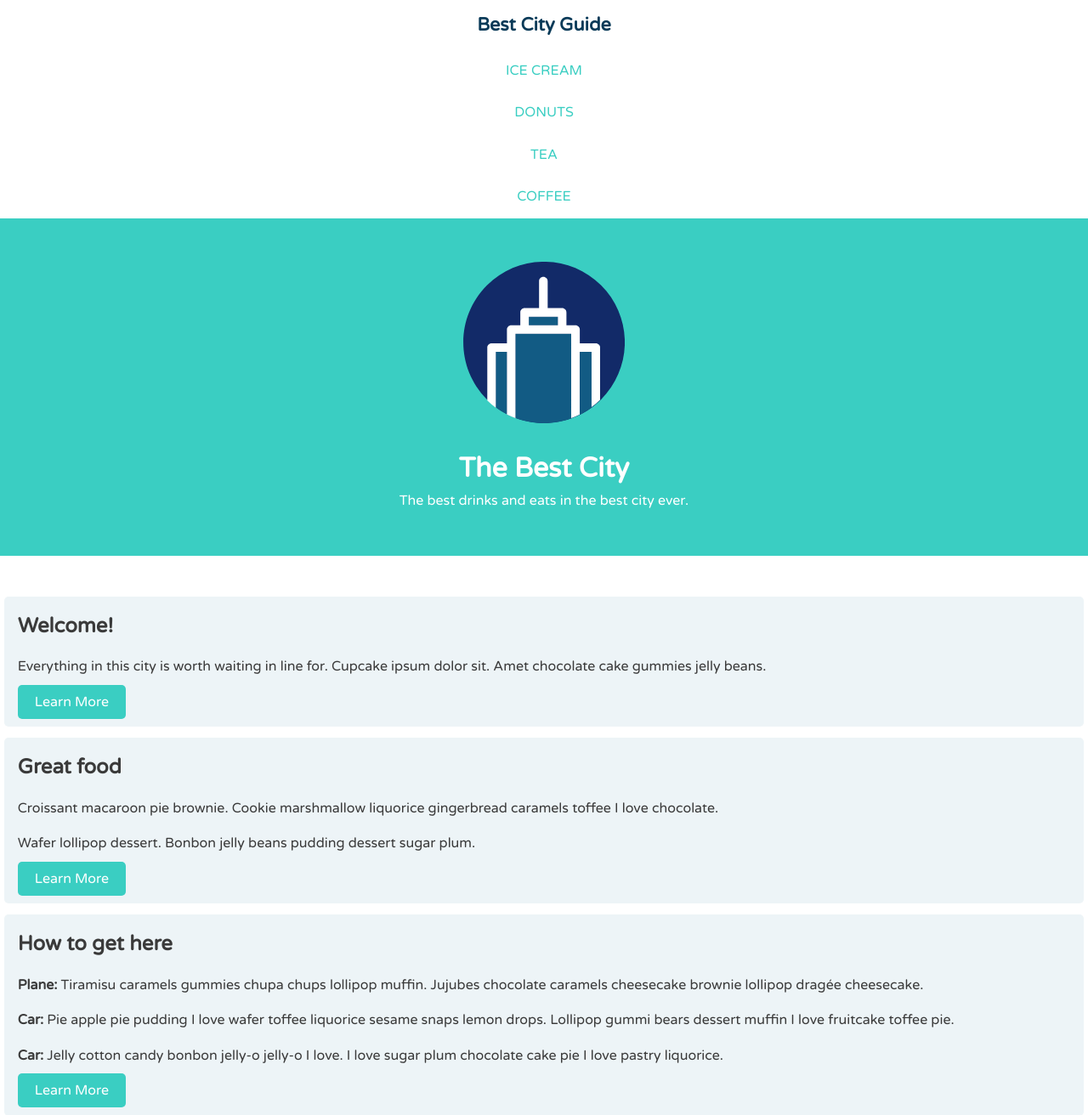
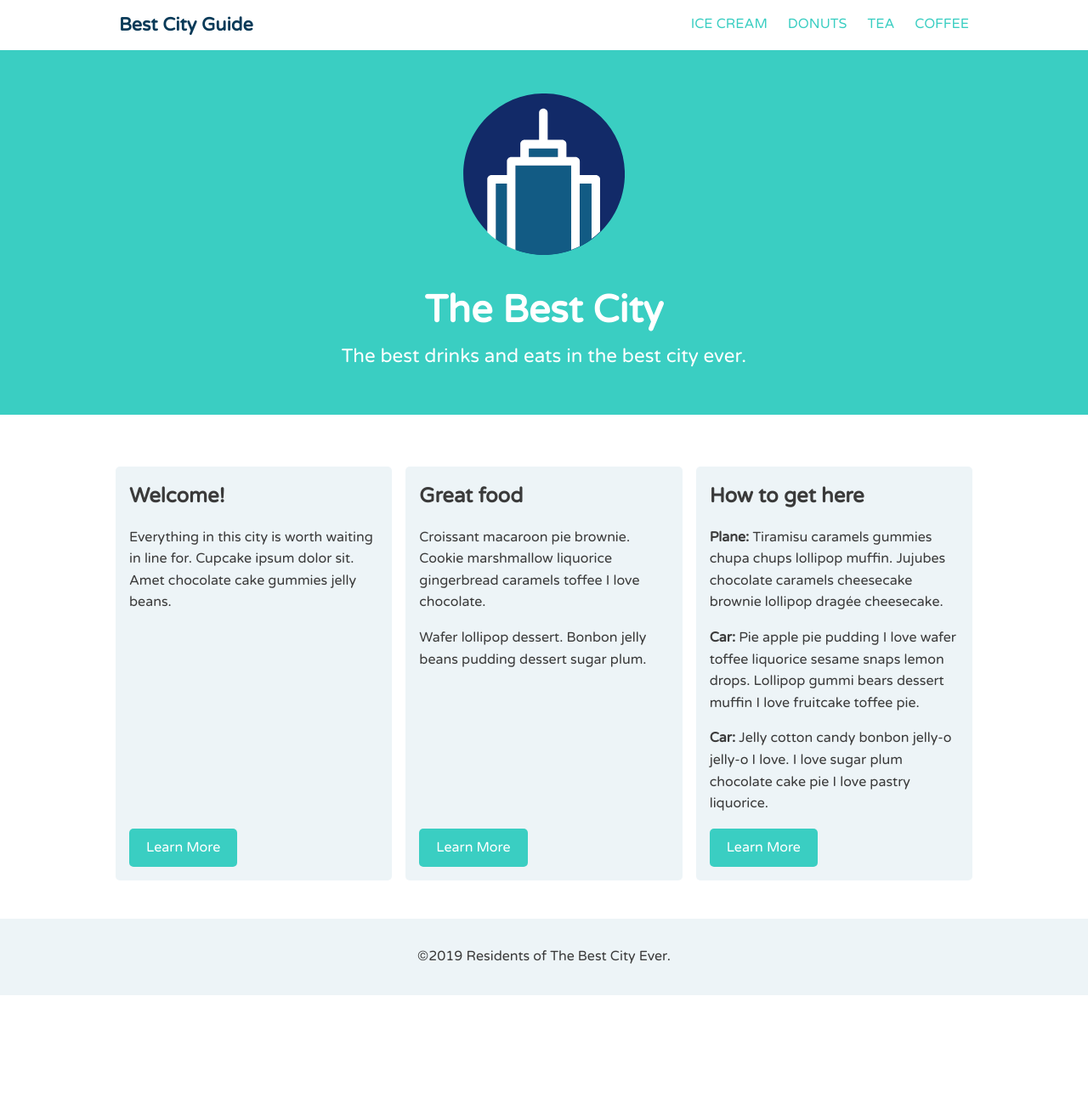
Before and after one commit to jaesmanalang/best-city-guide-responsive-flexbox, a plain HTML site: page index.html in a window 1280 px wide. Shown: the top 1312 px of the page at 85% size. After the commit the page ends 1171 px from the top, so only its background shows below. Drawn offline with Linux system fonts and the light colour scheme.

Commit message:
Finished product. Mobile-first responsive website.

```diff
--- a/css/base.css
+++ b/css/base.css
@@ -62,7 +62,7 @@ ul {
 	padding: 1rem;
 	background: #edf4f7;
 	border-radius: 5px;
-  margin: 0.8rem 0.3rem;
+	margin: 0.8rem 0.5rem;
 }
 
 .row .col h2,
@@ -78,3 +78,58 @@ ul {
 	color: #fff;
 	text-align: center;
 }
+
+footer {
+	text-align: center;
+	background: #edf4f7;
+	padding: 2rem;
+	margin-top: 2rem;
+}
+
+/* Media Queries */
+@media (min-width: 769px) {
+	.main-header {
+		font-size: 1.4rem;
+	}
+
+	.navbar,
+	.navbar ul,
+	.row,
+	.col {
+		display: flex;
+	}
+
+	.navbar {
+		flex-direction: column;
+		align-items: center;
+	}
+
+	.row {
+		width: 90%;
+		margin: 0 auto;
+	}
+
+	.col {
+		flex: 1;
+		flex-direction: column;
+	}
+
+	.col .btn-primary {
+		margin-top: auto;
+		align-self: flex-start;
+	}
+}
+
+@media (min-width: 1025px) {
+	.navbar,
+	.row {
+		max-width: 1150px;
+		width: 80%;
+		margin: 0 auto;
+	}
+
+	.navbar {
+		flex-direction: row;
+		justify-content: space-between;
+	}
+}
--- a/index.html
+++ b/index.html
@@ -51,5 +51,8 @@
       <a href="#" class="btn-primary">Learn More</a>
     </div>
   </div>
+  <footer>
+    <span>&copy;2019 Residents of The Best City Ever.</span>
+  </footer>
 </body>
 </html>
```
Lines whose indentation alone changed are shown as unchanged.
